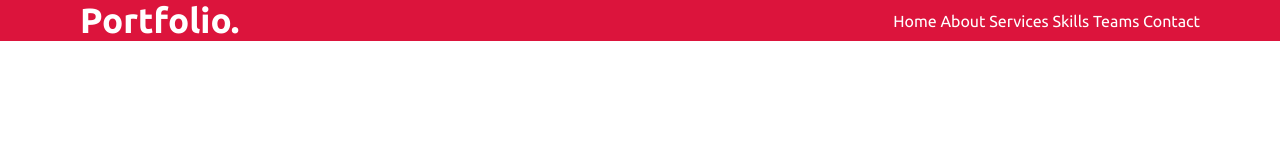
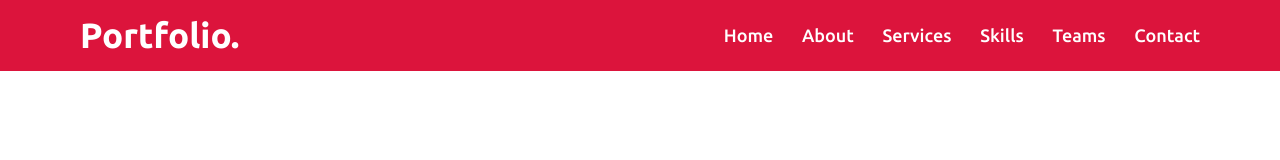
Before and after one commit to Ankush-Ladani/Portfolio-Website, a plain HTML site: page index.html in a window 1280 px wide. Drawn offline with Linux system fonts and the light colour scheme.

Commit message:
Navbar Completed

```diff
--- a/style.css
+++ b/style.css
@@ -14,6 +14,7 @@
 .navbar{
     position: fixed;
     width: 100%;
+    padding: 15px 0px;
     background-color: crimson;
     font-family: 'Ubuntu' , 'sans-serif';
 }
@@ -33,4 +34,7 @@
 }
 .navbar .menu li a{
     color: #fff;
+    font-size: 18px;
+    font-weight: 500;
+    margin-left: 25px;
 }
```
